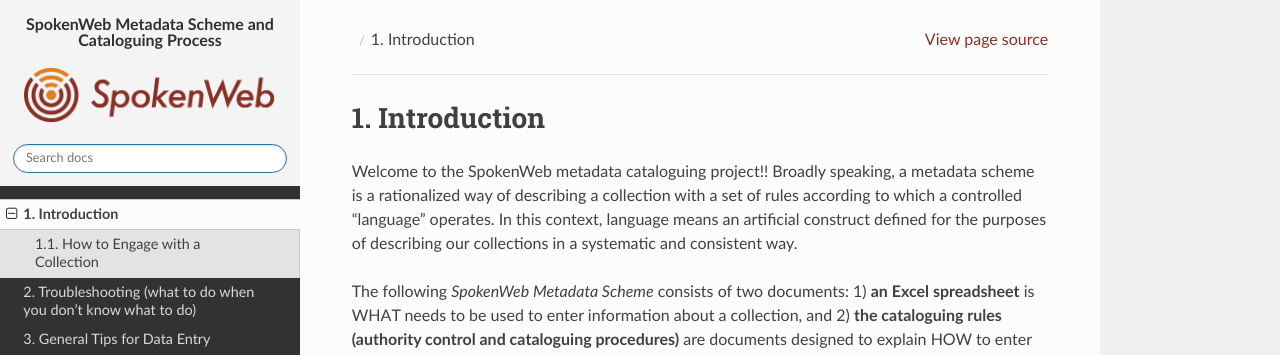
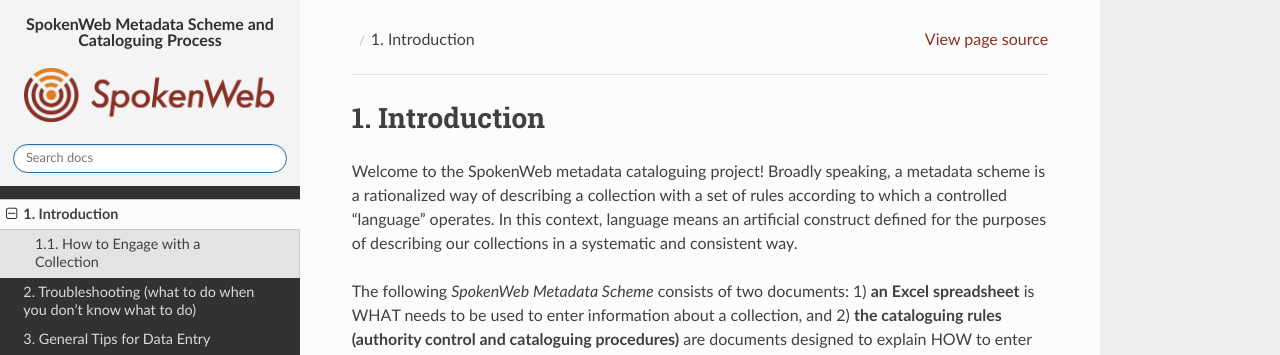
Before and after one commit to spokenweb/spokenweb-metadata-scheme, a Sphinx documentation site: the page built from docs/1-intro.rst, in a window 1280 px wide and 900 px high. Shown: the top 355 px of the window. Built offline with Sphinx 7.4.7 and the Read the Docs theme 2.0.0, drawn with Linux system fonts in a browser that asks for light colours.

```diff
--- a/docs/1-intro.rst
+++ b/docs/1-intro.rst
@@ -2,7 +2,7 @@
 1. Introduction
 ###############
 
-Welcome to the SpokenWeb metadata cataloguing project!!  Broadly speaking, a metadata scheme is a rationalized way of describing a collection with a set of rules according to which a controlled “language” operates. In this context, language means an artificial construct defined for the purposes of describing our collections in a systematic and consistent way.
+Welcome to the SpokenWeb metadata cataloguing project!  Broadly speaking, a metadata scheme is a rationalized way of describing a collection with a set of rules according to which a controlled “language” operates. In this context, language means an artificial construct defined for the purposes of describing our collections in a systematic and consistent way.
 
 The following *SpokenWeb Metadata Scheme* consists of two documents: 1) **an Excel spreadsheet** is WHAT needs to be used to enter information about a collection, and 2) **the cataloguing rules (authority control and cataloguing procedures)** are documents designed to explain HOW to enter information in the Excel file.
 
```
